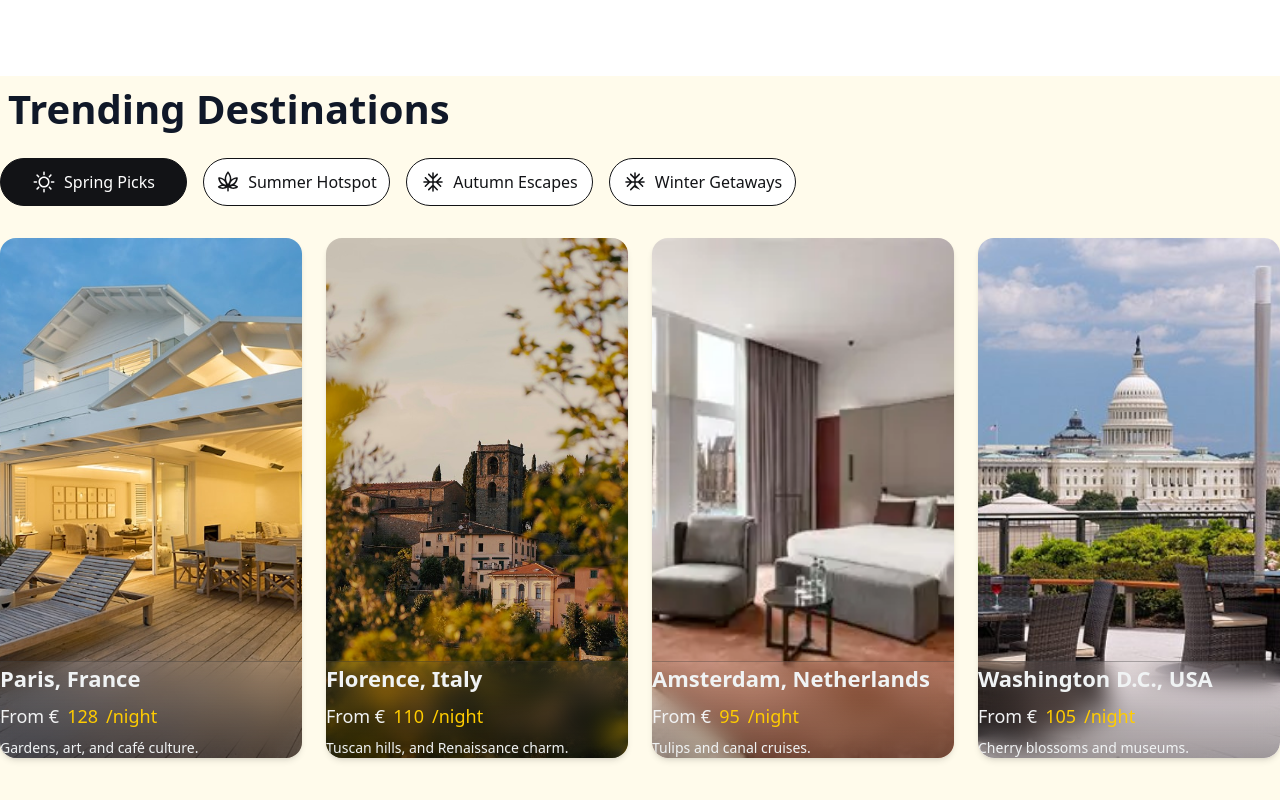
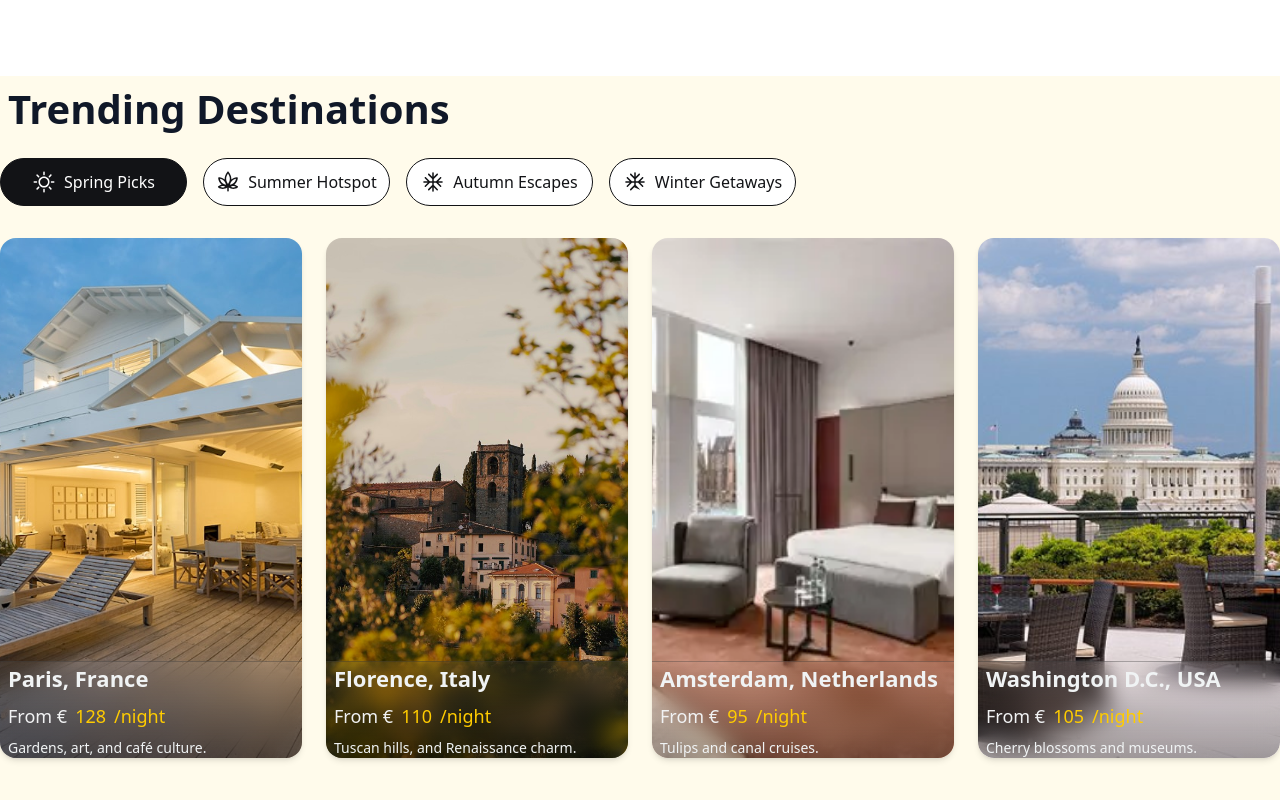
Before and after one commit to NwayOoPyaeZo/hotelBookingWebsite01, a React (Vite) app: page / in a window 1280 px wide. Shown: the part 1027-1827 px from the top of the page. Built offline with nearby package versions, Linux system fonts and the light colour scheme; no server answers.

Commit message:
minor bug fix

```diff
--- a/src/sections/trendingDestination.jsx
+++ b/src/sections/trendingDestination.jsx
@@ -255,23 +255,23 @@ export default function TrendingDestinations() {
                     borderTop: '1px solid rgba(255,255,255,0.1)'
                   }}
                 >
-                  <h3 className="font-roboto font-semibold text-[22px] text-[#F0F3F4] truncate">
+                  <h3 className="relative left-2 font-roboto font-semibold text-[22px] text-[#F0F3F4] truncate">
                     {card.title}
                   </h3>
 
                   <div className="flex items-baseline gap-2">
-                    <span className="font-roboto font-medium text-[18px] text-[#F1F2F3]">
+                    <span className="relative left-2 font-roboto font-medium text-[18px] text-[#F1F2F3]">
                       From €
                     </span>
-                    <span className="font-roboto font-medium text-[18px] text-[#FFCC00]">
+                    <span className="relative left-2 font-roboto font-medium text-[18px] text-[#FFCC00]">
                       {card.price}
                     </span>
-                    <span className="font-roboto font-medium text-[18px] text-[#FFCC00]">
+                    <span className="relative left-2 font-roboto font-medium text-[18px] text-[#FFCC00]">
                       /night
                     </span>
                   </div>
 
-                  <p className="font-roboto font-normal text-[14px] leading-[20px] text-[#F0F3F4] line-clamp-2">
+                  <p className="relative left-2 font-roboto font-normal text-[14px] leading-[20px] text-[#F0F3F4] line-clamp-2">
                     {card.description}
                   </p>
                 </div>
```
